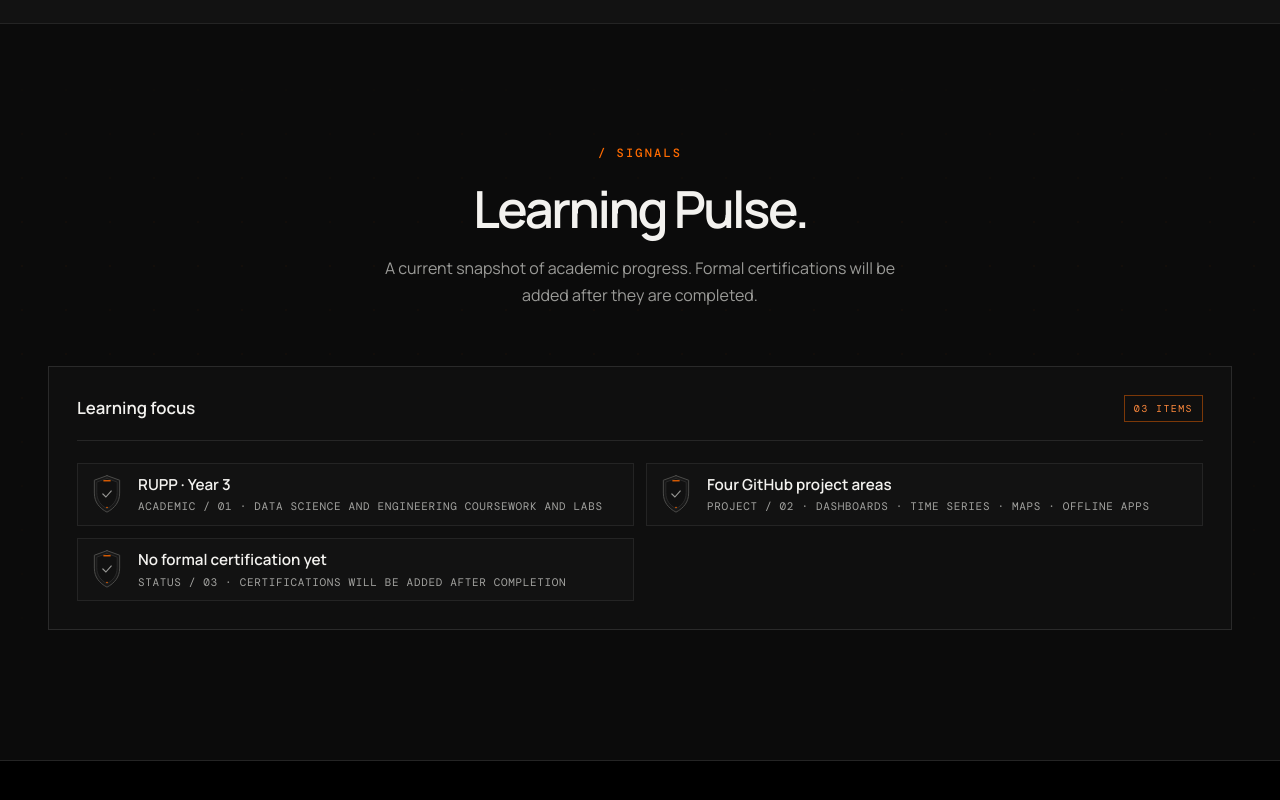
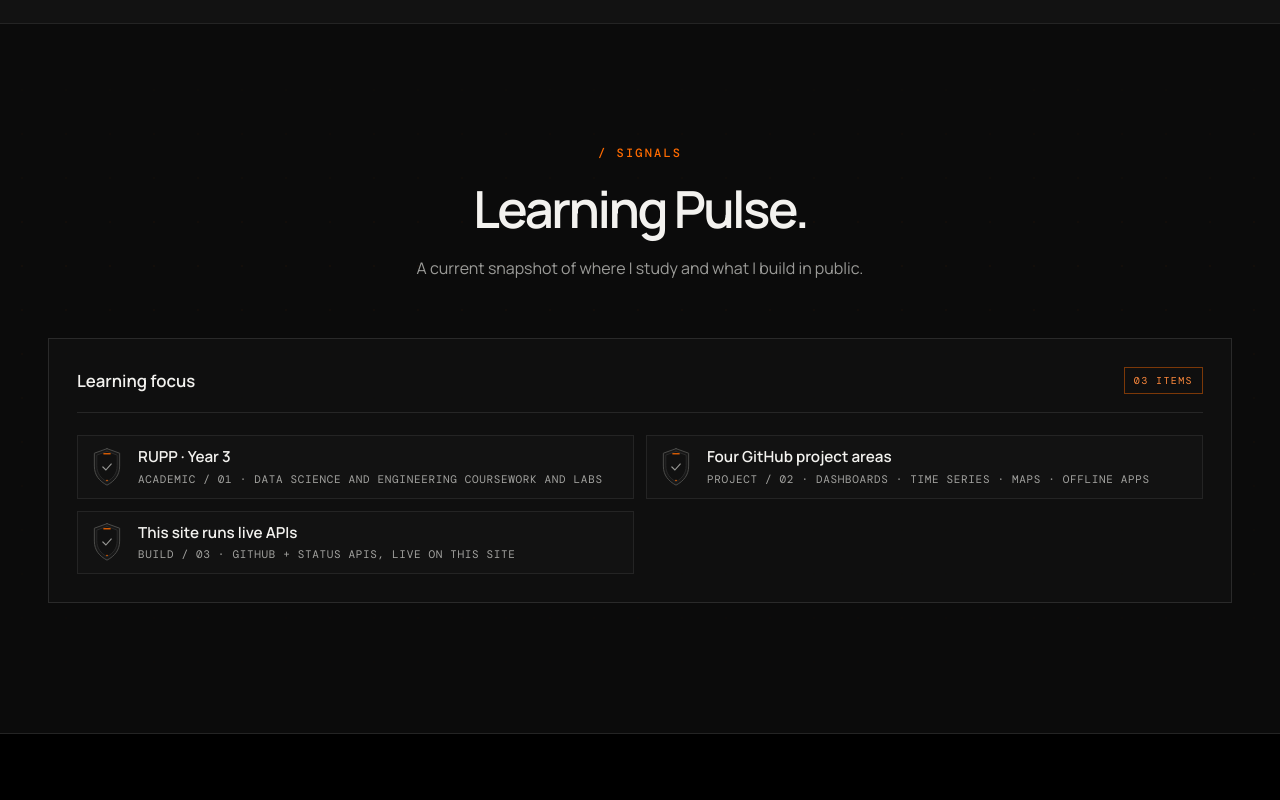
Before and after one commit to Thay32-Heng/Black-Panther, a Next.js app: page / in a window 1280 px wide. Shown: the part 11160-11960 px from the top of the page. Built offline with nearby package versions, Linux system fonts and the light colour scheme; no server answers; a web font is replaced by a local one.

Commit message:
Replace advertised weakness in Signals with a real proof point

```diff
--- a/components/panther-dark/data.ts
+++ b/components/panther-dark/data.ts
@@ -166,9 +166,9 @@ export const learningSignals = [
     subtitle: "Dashboards · time series · maps · offline apps",
   },
   {
-    rank: "STATUS / 03",
-    title: "No formal certification yet",
-    subtitle: "Certifications will be added after completion",
+    rank: "BUILD / 03",
+    title: "This site runs live APIs",
+    subtitle: "GitHub + status APIs, live on this site",
   },
 ] as const
 
--- a/components/panther-dark/sections/SignalsSection.tsx
+++ b/components/panther-dark/sections/SignalsSection.tsx
@@ -10,8 +10,7 @@ export default function SignalsSection() {
           <p className="signals-overline">/ Signals</p>
           <h2 id="signals-title">Learning Pulse.</h2>
           <p className="signals-intro">
-            A current snapshot of academic progress. Formal certifications will
-            be added after they are completed.
+            A current snapshot of where I study and what I build in public.
           </p>
         </header>
 
```
